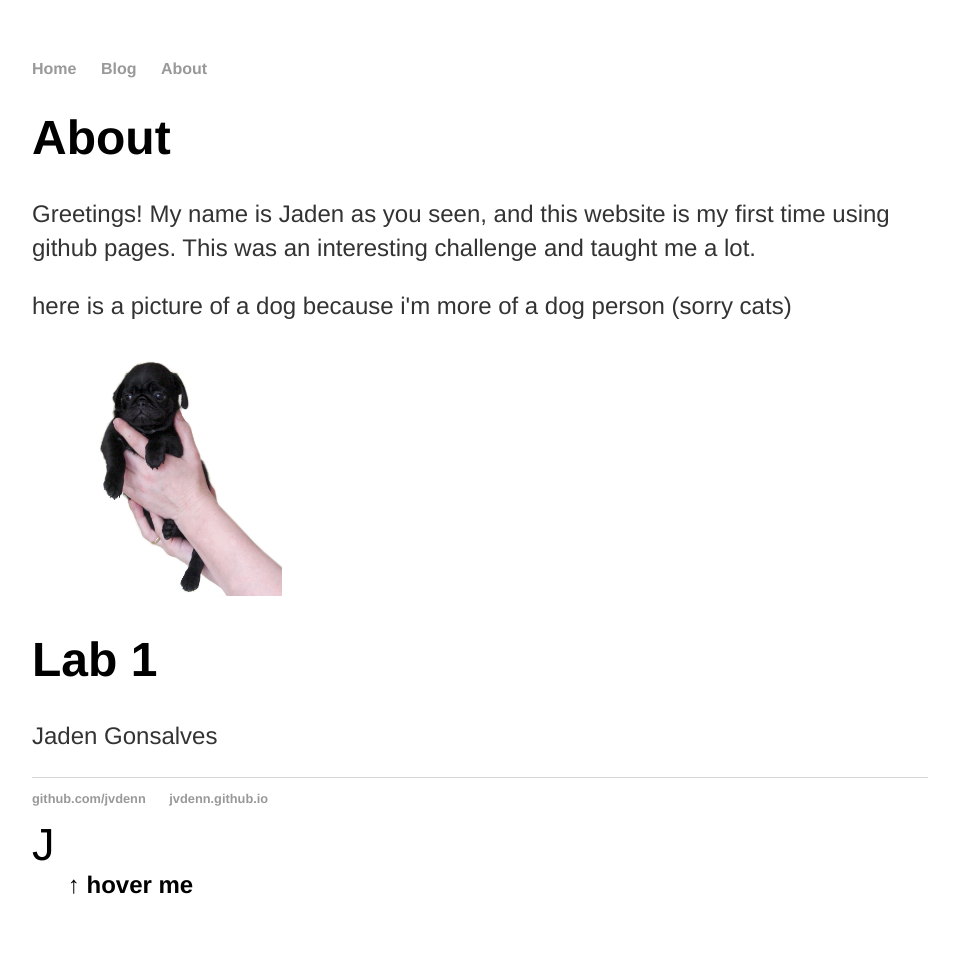
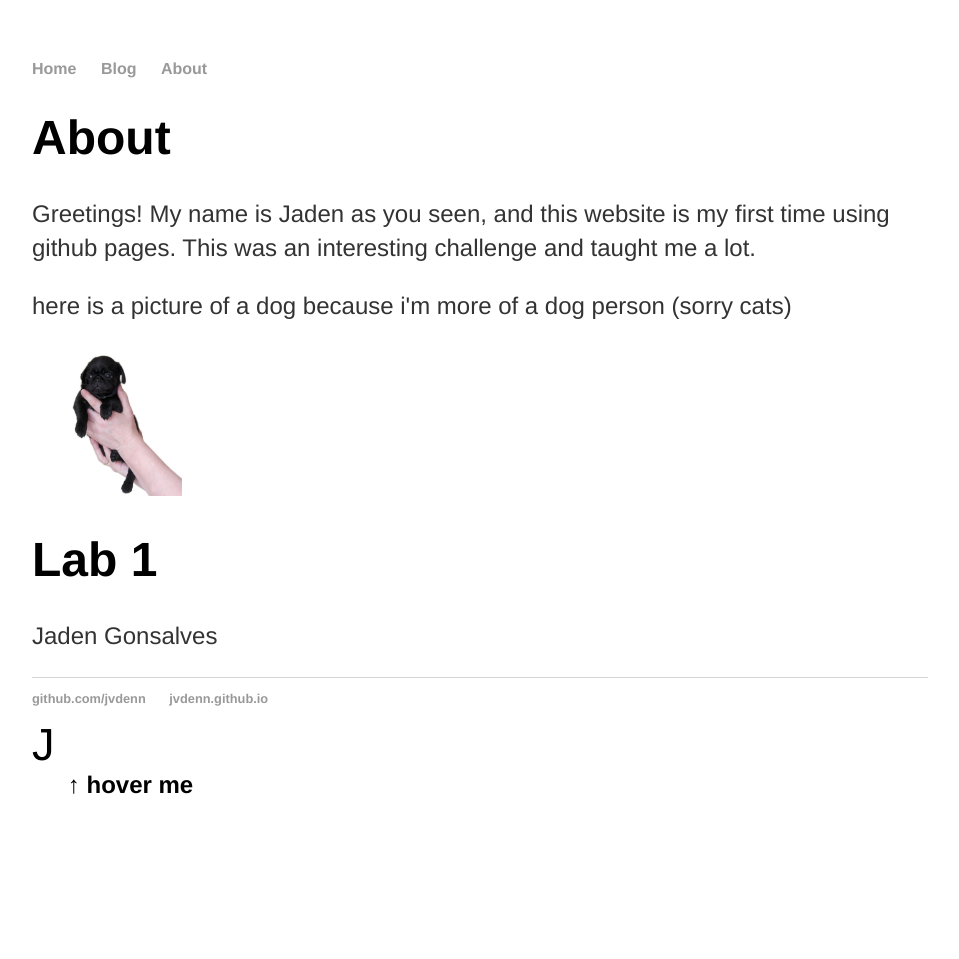
Before and after one commit to jvdenn/jvdenn.github.io, a Jekyll site: the page built from about/index.html, in a window 1280 px wide. Shown: the whole page, without its empty margins (160-1119 px from the left). Built offline with Jekyll 4.4.1, drawn with Linux system fonts in a browser that asks for light colours; after the commit the page ends 900 px from its top, so only the background shows below that.

Commit message:
Update main.css

```diff
--- a/css/main.css
+++ b/css/main.css
@@ -86,6 +86,6 @@ span
 }
 
 img {
-    width: 250px;
-    height: 250px;
+    width: 150px;
+    height: 150px;
 }
```
